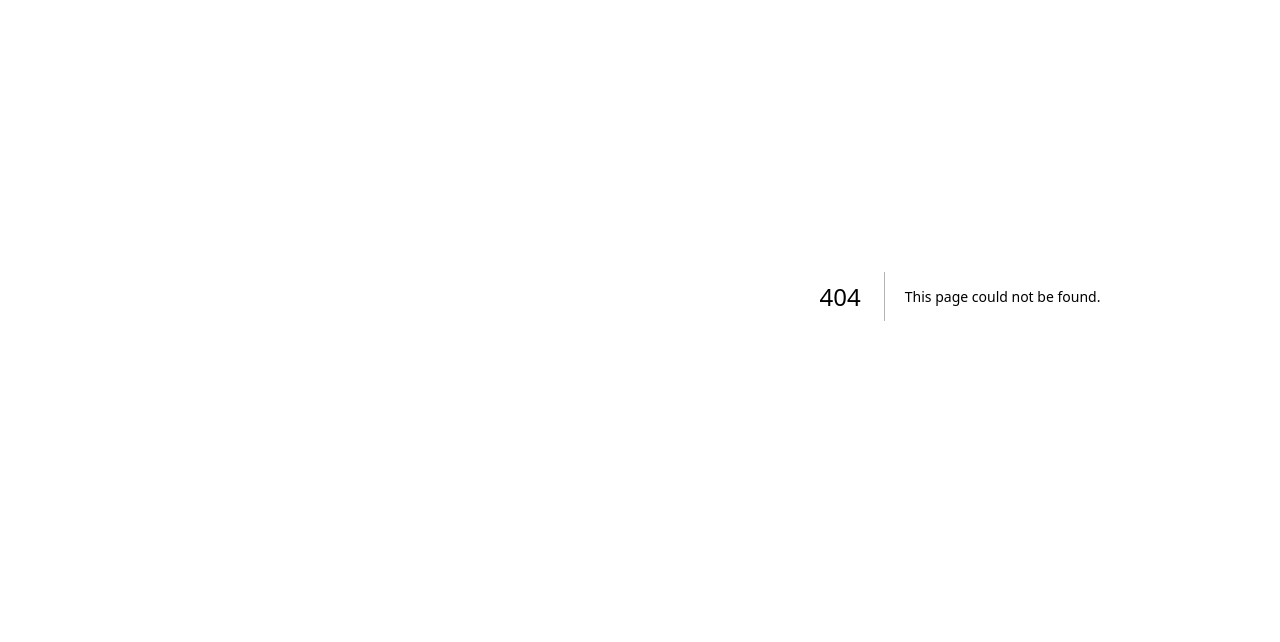
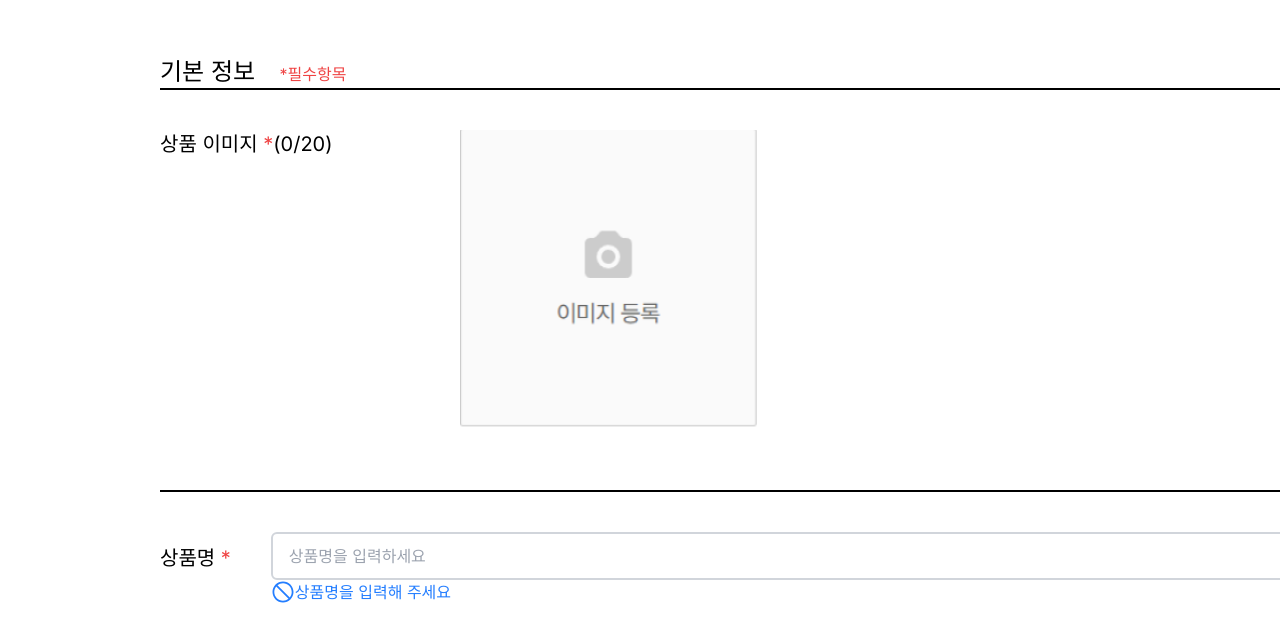
Before and after one commit to Yangjunyeong/aucation, a Next.js app in the folder FE/: page /panmae in a window 1280 px wide. Before the commit this address had no page. Shown: the part 104-746 px from the top of the page. Built offline with nearby package versions, Linux system fonts and the light colour scheme.

Commit message:
Feat:panmaeUI

```diff
--- a/FE/app/bid/components/AuctionMainPage.tsx
+++ b/FE/app/bid/components/AuctionMainPage.tsx
@@ -1,3 +1,4 @@
+"use client";
 import Image from "next/image";
 import { useState } from "react";
 import { AiOutlineArrowLeft, AiOutlineHeart } from "react-icons/ai";
--- /dev/null
+++ b/FE/app/panmae/components/Input.tsx
@@ -0,0 +1,45 @@
+"use client";
+
+import { useState } from "react";
+
+interface InputProps {
+  productnameHandler: (name: string) => void;
+}
+
+const Input: React.FC<InputProps> = ({ productnameHandler }) => {
+  const [text, setText] = useState("");
+
+  const inputHandler = (e: React.ChangeEvent<HTMLInputElement>) => {
+    setText(e.target.value);
+    productnameHandler(e.target.value);
+  };
+
+  return (
+    <input
+      type="text"
+      className="
+                w-[80%]
+                ml-10
+                h-12
+                border-2
+                border-gray-300
+                rounded-md
+                px-4
+                py-2
+                text-gray-700
+                focus:outline-none
+                focus:border-sky-500
+                focus:ring-2
+                focus:ring-sky-200
+                focus:ring-opacity-50
+                disabled:opacity-50
+                disabled:cursor-not-allowed
+            "
+      placeholder="상품명을 입력하세요"
+      value={text}
+      onChange={inputHandler}
+    />
+  );
+};
+
+export default Input;
--- /dev/null
+++ b/FE/app/panmae/page.tsx
@@ -0,0 +1,100 @@
+"use client";
+
+import Image from "next/image";
+import { useRef, useState } from "react";
+import imageupload from "@/app/images/imageupload.png";
+import Input from "./components/Input";
+import { AiOutlineStop } from "react-icons/ai";
+import clsx from "clsx";
+
+const Panmae = () => {
+  const [imagecount, setImagecount] = useState(0);
+  const [images, setImages] = useState<string[]>([]);
+  const [imgFile, setImgFile] = useState<string | null>(null);
+  const [productname, setProductname] = useState<string>("");
+
+  const imgRef = useRef<HTMLInputElement>(null);
+  const saveImgFile = () => {
+    const file = imgRef.current!.files![0];
+    const reader = new FileReader();
+    reader.readAsDataURL(file);
+    reader.onloadend = () => {
+      if (typeof reader.result === "string") {
+        setImgFile(reader.result);
+        setImages([...images, reader.result]);
+        setImagecount(imagecount + 1);
+      }
+    };
+  };
+
+  const productnameHandler = (name: string) => {
+    setProductname(name);
+  };
+
+  return (
+    <div className="w-full p-40">
+      <div
+        className="
+        h-full
+    "
+      >
+        <div>
+          <span className="text-2xl mr-5">기본 정보</span>
+          <span className="text-1xl text-red-500"> *필수항목</span>
+        </div>
+        <div className="border-b-2 border-black w-full"></div>
+        <div className="flex my-10 w-full">
+          <h1 className="text-xl mr-10 w-1/6">
+            상품 이미지 <span className="text-red-500">*</span>({imagecount}/20)
+          </h1>
+          <div className="w-5/6 flex flex-wrap">
+            <div className="w-[300px] h-[300px] mr-5 mb-5">
+              <label htmlFor="img_file">
+                <Image
+                  src={imageupload}
+                  width="300"
+                  height="300"
+                  alt="이미지 등록"
+                  className="hover:cursor-pointer"
+                />
+                <input
+                  type="file"
+                  id="img_file"
+                  accept="image/jpg, image/png, image/jpeg"
+                  onChange={saveImgFile}
+                  ref={imgRef}
+                  hidden
+                />
+              </label>
+            </div>
+            {images.map((image, idx) => {
+              return (
+                <div
+                  className="w-[300px] h-[300px] bg-cover bg-no-repeat bg-center mr-5 mb-5"
+                  key={idx}
+                >
+                  <img src={image} alt="이미지 등록" className="w-[300px] h-[300px]" />
+                </div>
+              );
+            })}
+          </div>
+        </div>
+        <div className="border-b-2 border-black w-full"></div>
+        <div className="flex mt-10 w-full">
+          <h1 className="text-xl mt-3">
+            상품명 <span className="text-red-500">*</span>
+          </h1>
+          <div className="flex-col w-4/5">
+            <Input productnameHandler={productnameHandler} />
+            <div className={clsx(`flex text-[var(--c-blue)] ml-10`, productname ? "hidden" : "")}>
+              <AiOutlineStop size={24} />
+              <span>상품명을 입력해 주세요</span>
+            </div>
+          </div>
+        </div>
+      </div>
+    </div>
+  );
+};
+
+export default Panmae;
```
Also changed, not shown: FE/app/bid/components/AuctionMain.tsx (+0 -9 lines), FE/app/images/imageupload.png (added).
